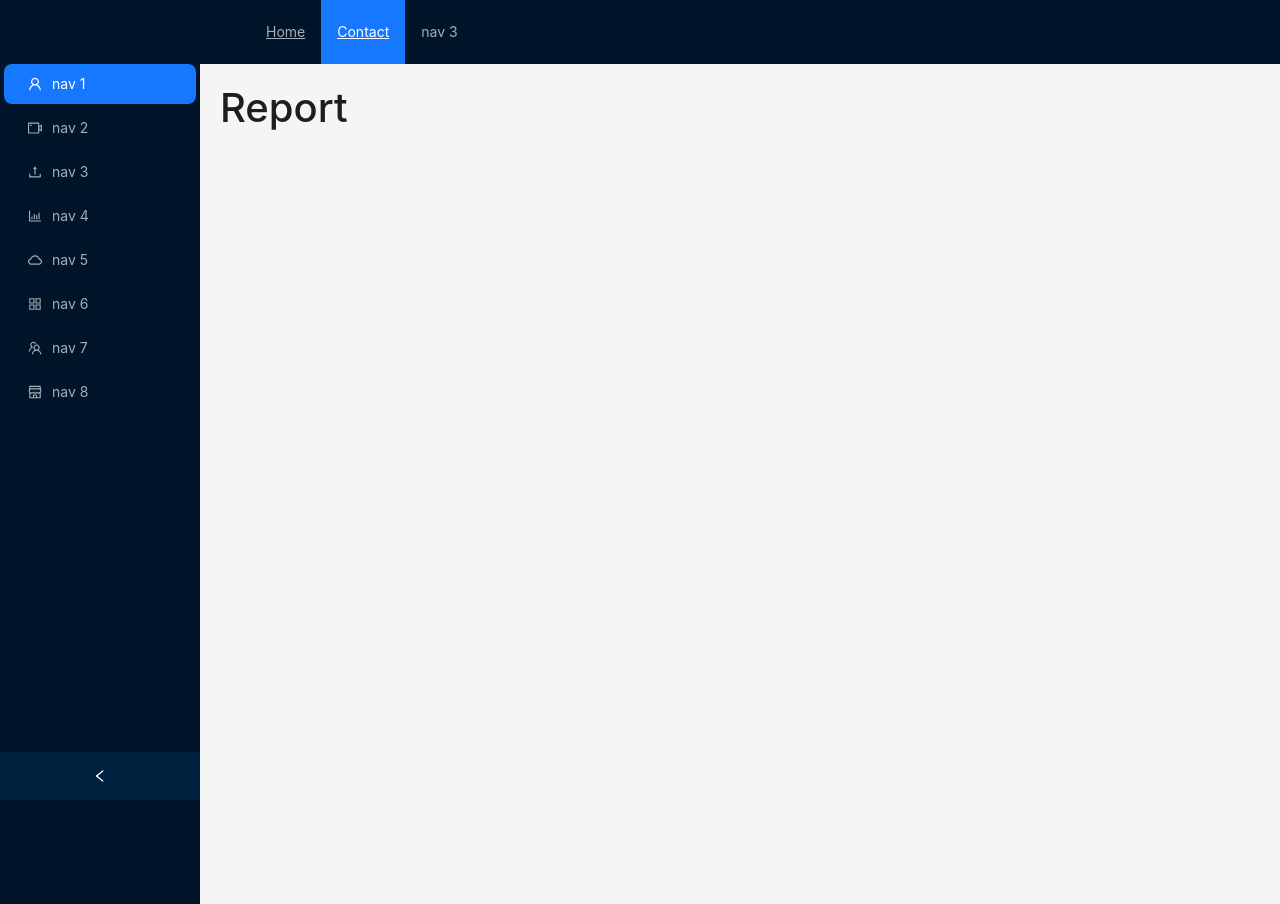
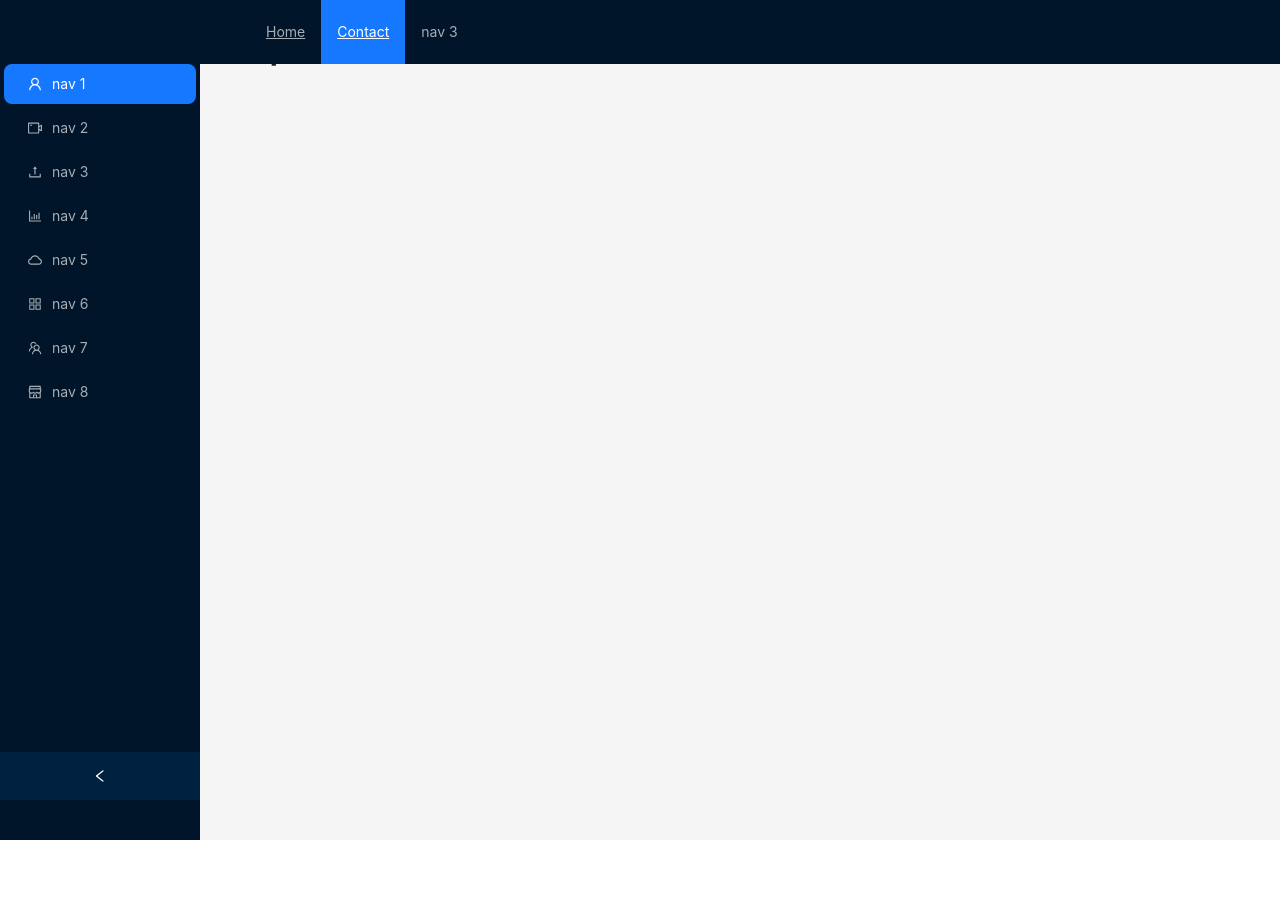
Before and after one commit to saijamii/employee-management, a React (Create React App) app: page /app/report in a window 1280 px wide. After the commit the page ends 840 px from the top, so only its background shows below. Built offline with nearby package versions, Linux system fonts and the light colour scheme.

Commit message:
CommonHeader position

```diff
--- a/src/Application.js
+++ b/src/Application.js
@@ -31,7 +31,10 @@ function Application() {
         menuVisable={menuVisable}
       />
       <Layout>
-        <Header className="app-hed topheight">
+        <Header
+          className="app-hed topheight"
+          style={{ position: "fixed", width: "100%" }}
+        >
           <CommonHeader
             siderOpened={siderOpened}
             siderClosed={siderClosed}
```
